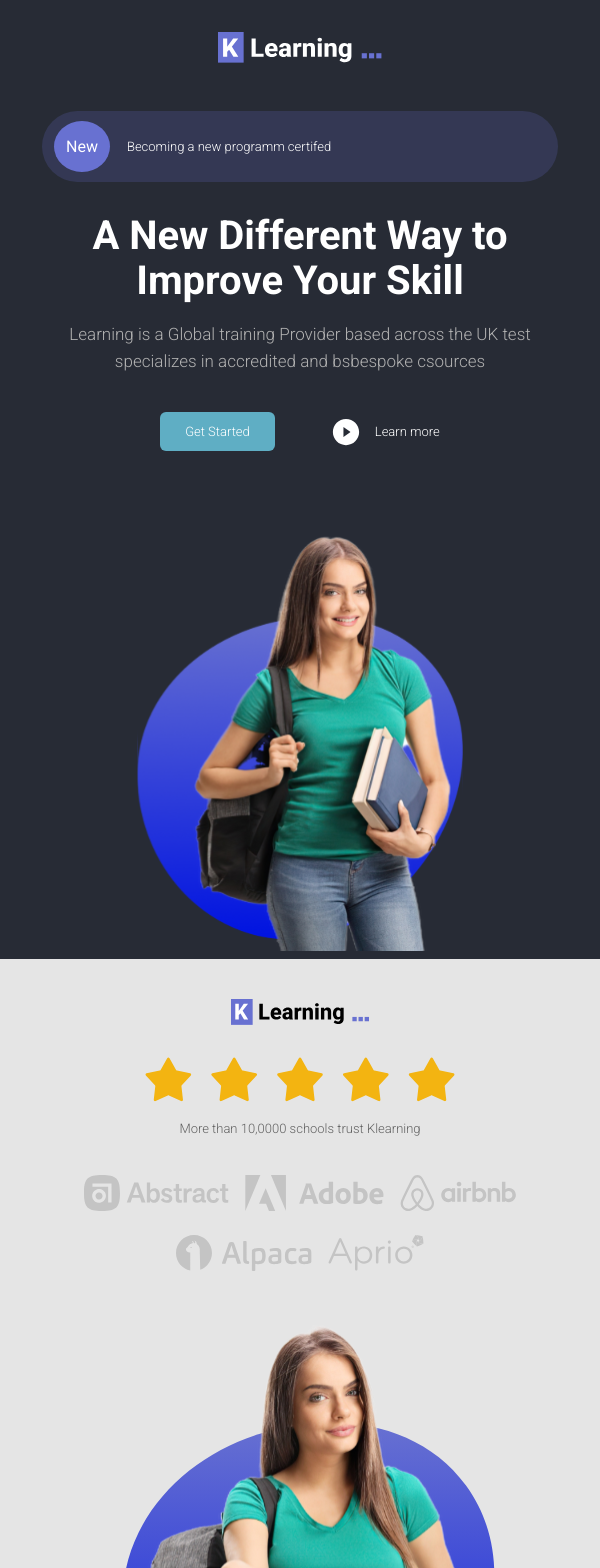
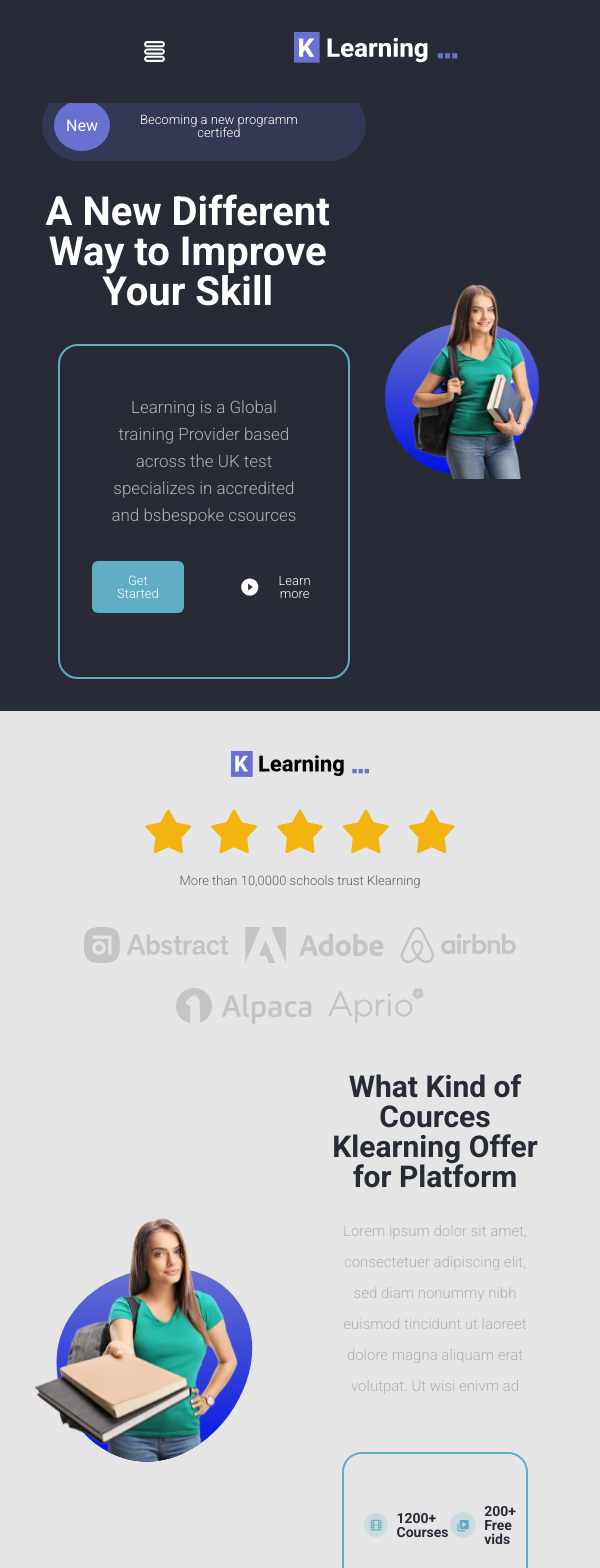
Before and after one commit to marlonberaldo/Desafio-Ade, a React (Create React App) app: page / in a window 600 px wide. Shown: the top 1568 px of the page. Built offline with nearby package versions, Linux system fonts and the light colour scheme.

Commit message:
finalizando versao mobile e tablet

```diff
--- a/src/Componentes/Footer/footer.css
+++ b/src/Componentes/Footer/footer.css
@@ -33,6 +33,36 @@
     line-height: 29px;
     text-align: left;
     color: var(--cor-branca);
+}
+
+/* =-=-=-=-= @media query (tablet) -=-=-=-= */
+
+@media screen and (max-width: 1024px)and (min-width:600px) {
+    .footer {
+        display: grid;
+        grid-template-columns: 1fr 1fr 1fr;
+        height: 14rem;
+    }
+
+    .parte h3 {
+        text-align: center;
+        width: 100%;
+        font-size: 20px;
+        padding: 0;
+    }
+
+    .parte p {
+        text-align: center;
+        font-size: 10px;
+        width: 100%;
+        padding: 0 10px;
+    }
+
+    .parte {
+        padding: 0;
+        width: 90%;
+        height: max-content;
+    }
 }
 
 /* =-=-=-=-= @media query (mobile) -=-=-=-= */
--- a/src/Componentes/Header/header.css
+++ b/src/Componentes/Header/header.css
@@ -1,5 +1,6 @@
 header {
     background: var(--cor-header);
+    height: max-content;
 }
 
 .container__header {
@@ -10,11 +11,12 @@ header {
 
 .lista__header {
     display: flex;
+    padding: 40px 0;
+    justify-content: space-between;
+    gap: 2rem;
+    margin-left: 4rem;
 }
 
-.lista__header li {
-    padding: 40px 35px 40px 0;
-}
 
 a {
     color: var(--cor-branca);
@@ -31,20 +33,28 @@ a {
     transition: all 300ms ease-in-out;
 }
 
-.lista__login a {
-    padding: 0 20px;
+.lista__login {
+    margin-left: 2rem;
+    display: flex;
+    align-items: center;
+    /* justify-content: space-between; */
+    gap: 2rem;
+}
+
+.lista__header-item a {
     font-weight: 500;
 }
 
-.lista__login .btn {
+.botao_sign {
     background: rgba(95, 174, 196, 0.2);
     padding: 12px 24px;
     border-radius: 6px;
     font-weight: 300;
+    font-size: 13px;
     border: 1px solid transparent;
 }
 
-.lista__login .btn:hover {
+.botao_sign:hover {
     background-color: transparent;
     transition: all 300ms ease-in-out;
     border: 1px solid var(--cor-primaria);
@@ -54,19 +64,52 @@ a {
     display: none;
 }
 
-/* =-=-=-=-= @media query (mobile) -=-=-=-= */
 
-@media screen and (max-width: 600px) {
+/* =-=-=-=-= @media query (tablet) -=-=-=-= */
 
+@media screen and (max-width: 1024px) and (min-width:600px) {
     header {
         width: 100%;
     }
 
+    .container__header {
+        flex-direction: column;
+    }
+
+    .logo {
+        padding: 1rem 0;
+    }
+
+    .lista__header {
+        padding: 0;
+        gap: 2rem;
+        margin-left: 1rem;
+    }
+
+    .lista__login {
+        display: none;
+    }
+
+}
+
+/* =-=-=-=-= @media query (mobile) -=-=-=-= */
+
+@media screen and (max-width: 600px) {
+    header {
+        width: 100%;
+        position: fixed;
+        z-index: 5;
+    }
+
     .header__mobile {
         display: flex;
-        justify-content: center;
+        justify-content: space-evenly;
         align-items: center;
-        padding-top: 2rem;
+        padding: 1rem;
+    }
+
+    .hamburguer {
+        font-size: 25px;
     }
 
     .container__header {
--- a/src/Componentes/Header/index.js
+++ b/src/Componentes/Header/index.js
@@ -1,6 +1,6 @@
 import './header.css'
 import logo from '../../assets/main-logo.svg'
-// import { TiThMenuOutline } from 'react-icons/ti'
+import { TiThMenuOutline } from 'react-icons/ti'
 
 const Header = () => {
     return (
@@ -33,12 +33,12 @@ const Header = () => {
 
                 <div className="lista__login">
                     <a href="#login" className="login">Log in</a>
-                    <a href="#sign" className="botao btn">Sign In</a>
+                    <a href="#sign" className="botao_sign">Sign In</a>
                 </div>
             </div>
 
             <div className="header__mobile">
-                {/* <TiThMenuOutline /> */}
+                <TiThMenuOutline className='hamburguer' />
                 <div className="logo">
                     <a href="#header"><img src={logo} alt="Logo Desafio" /></a>
                 </div>
--- a/src/Componentes/Inicial/index.js
+++ b/src/Componentes/Inicial/index.js
@@ -20,7 +20,6 @@ const inicial = () => {
                         <h1>A New Different Way to Improve Your Skill</h1>
                         <div className="mobile">
                             <p className='content'>Learning is a Global training Provider based across the UK test specializes in accredited and bsbespoke csources</p>
-
                             <div className='botoes'>
                                 <a href='#getstart' className='btn'>
                                     Get Started
@@ -39,7 +38,7 @@ const inicial = () => {
                         <div className="charts">
                             <img src={charts} alt="Charts" className='charts-item' />
                         </div>
-                        <img src={image} alt="Moca" />
+                        <img src={image} alt="Moca" className='moca' />
 
                     </div>
                 </div>
--- a/src/Componentes/Inicial/inicial.css
+++ b/src/Componentes/Inicial/inicial.css
@@ -70,7 +70,7 @@ h1 {
 .botoes {
     display: flex;
     align-items: center;
-    padding-bottom: 5rem;
+    padding-bottom: 2rem;
 }
 
 .botoes a {
@@ -105,9 +105,64 @@ h1 {
 }
 
 .left {
-    padding-top: 80px;
+    padding-top: 60px;
 }
 
+.right {
+    display: flex;
+    justify-content: center;
+}
+
+
+/* =-=-=-=-= @media query (tablet) -=-=-=-= */
+
+@media screen and (max-width: 1024px) and (min-width:600px) {
+    .primeira__section {
+        width: 100%;
+    }
+
+    .container__primeira {
+        padding-top: 2rem;
+        display: grid;
+        grid-template-columns: 1fr 1fr;
+    }
+
+    .frame_3 {
+        grid-area: frame_3;
+    }
+
+    .left {
+        width: min-content;
+    }
+
+    .left h1 {
+        grid-area: h1;
+        text-align: center;
+        width: 90%;
+        font-size: 40px;
+        line-height: 40px;
+    }
+
+    .moca {
+        width: 100%;
+        grid-area: moca;
+    }
+
+    .content {
+        grid-area: conteudo;
+        width: 100%;
+        margin: 2rem 0;
+    }
+
+    .charts {
+        display: none;
+    }
+
+    .botoes {
+        width: 100%;
+        margin-bottom: 2rem;
+    }
+}
 
 /* =-=-=-=-= @media query (mobile) -=-=-=-= */
 
@@ -119,10 +174,18 @@ h1 {
         /* margin-bottom: 80px; */
     }
 
+    .mobile {
+        width: 90%;
+        margin: 2rem auto 2rem;
+        border: 2px solid var(--cor-primaria);
+        border-radius: 20px;
+        padding: 1rem 3rem 0 3rem;
+    }
+
     .container__primeira {
         flex-direction: column;
         align-items: center;
-        padding-top: 0;
+        padding-top: 50px;
     }
 
     .charts-item {
--- a/src/Componentes/Nav/nav.css
+++ b/src/Componentes/Nav/nav.css
@@ -4,9 +4,10 @@
 
 .navegacao {
     background: var(--cor-branca);
-    width: 910px;
-    left: 260px;
-    top: 660px;
+    width: 60%;
+    /* left: 260px; */
+    right: 370px;
+    top: 670px;
     border-radius: 7.5px;
     position: absolute;
 }
@@ -55,11 +56,14 @@ p {
 
 /* =-=-=-=-= @media query (tablet) -=-=-=-= */
 
-@media screen and (max-width: 1024px) {
+@media screen and (max-width: 1024px)and (min-width:600px) {
     .container {
         width: var(--container-width-tablet);
     }
 
+    .navegacao {
+        display: none;
+    }
 }
 
 /* =-=-=-=-= @media query (mobile) -=-=-=-= */
--- a/src/Componentes/Segunda/index.js
+++ b/src/Componentes/Segunda/index.js
@@ -7,7 +7,7 @@ import frame_2 from '../../assets/Frame-2.svg'
 const Segunda = () => {
     return (
         <div className="container container__segunda">
-            <div className="esquerda">
+            <div className="esquerda" >
                 <img src={image2} alt="Moça segurando livro" />
             </div>
 
@@ -41,7 +41,6 @@ const Segunda = () => {
                 </div>
             </div>
         </div>
-
     )
 }
 
--- a/src/Componentes/Segunda/segunda.css
+++ b/src/Componentes/Segunda/segunda.css
@@ -59,6 +59,59 @@
     padding-bottom: 133px;
 }
 
+/* =-=-=-=-= @media query (tablet) -=-=-=-= */
+
+@media screen and (max-width: 1024px) and (min-width:600px) {
+    .container__segunda {
+        padding: 4rem 0;
+        width: 100%;
+        display: grid;
+        grid-template-columns: 1fr 1fr;
+    }
+
+    .esquerda {
+        width: 100%;
+    }
+
+    .direita {
+        width: 100%;
+        padding: 0 2rem;
+    }
+
+    .esquerda img {
+        width: 100%;
+        padding: 0;
+    }
+
+    .direita h2 {
+        width: 100%;
+        text-align: center;
+        line-height: 45px;
+    }
+
+    .direita p {
+        font-size: 15px;
+        margin-top: 1.5rem;
+        text-align: center;
+    }
+
+    .direita h3 {
+        font-size: 15px;
+        line-height: 15px;
+    }
+
+    .direita__lista {
+        gap: 25px;
+    }
+
+    .vetor img {
+        width: 40%;
+        margin-right: 10px;
+    }
+
+}
+
+
 @media screen and (max-width: 600px) {
     .container__segunda {
         flex-direction: column;
@@ -67,9 +120,6 @@
         width: 100%;
         margin-bottom: 80px;
     }
-
-
-
 
     .direita h2,
     .direita p {
```
